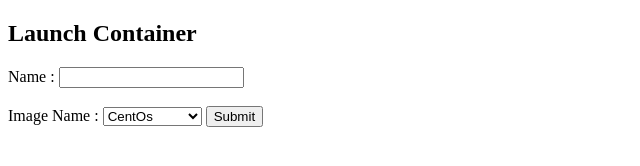
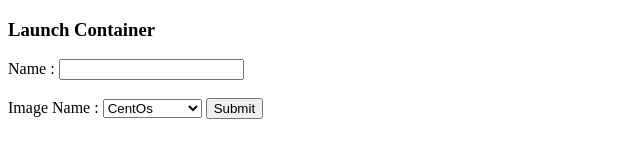
Before and after one commit to jayvardhan2111/Docker-cli-using-HTML-Forms, a plain HTML site: page index.html in a window 1280 px wide. Shown: the whole page, without its empty margins (0-640 px from the left). Drawn offline with Linux system fonts and the light colour scheme.

Commit message:
home1 push

```diff
--- a/index.html
+++ b/index.html
@@ -7,7 +7,7 @@
     <title>Docker CLI</title>
   </head>
   <body>
-    <h2>Launch Container</h2>
+    <h3>Launch Container</h3>
 
     <form action="/run" method="get">
       Name : <input type="text" name="cname" id="" /> <br /><br />
```
